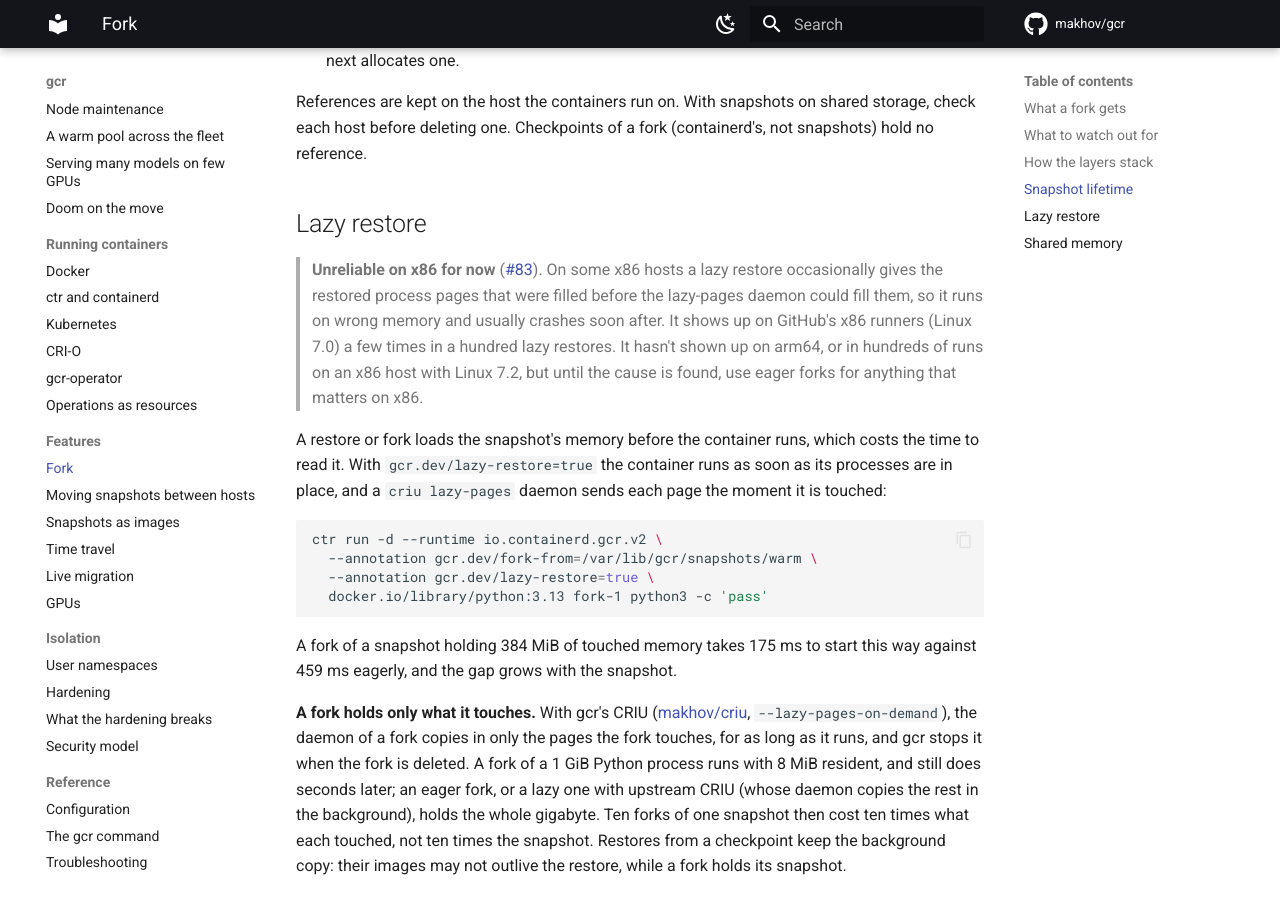
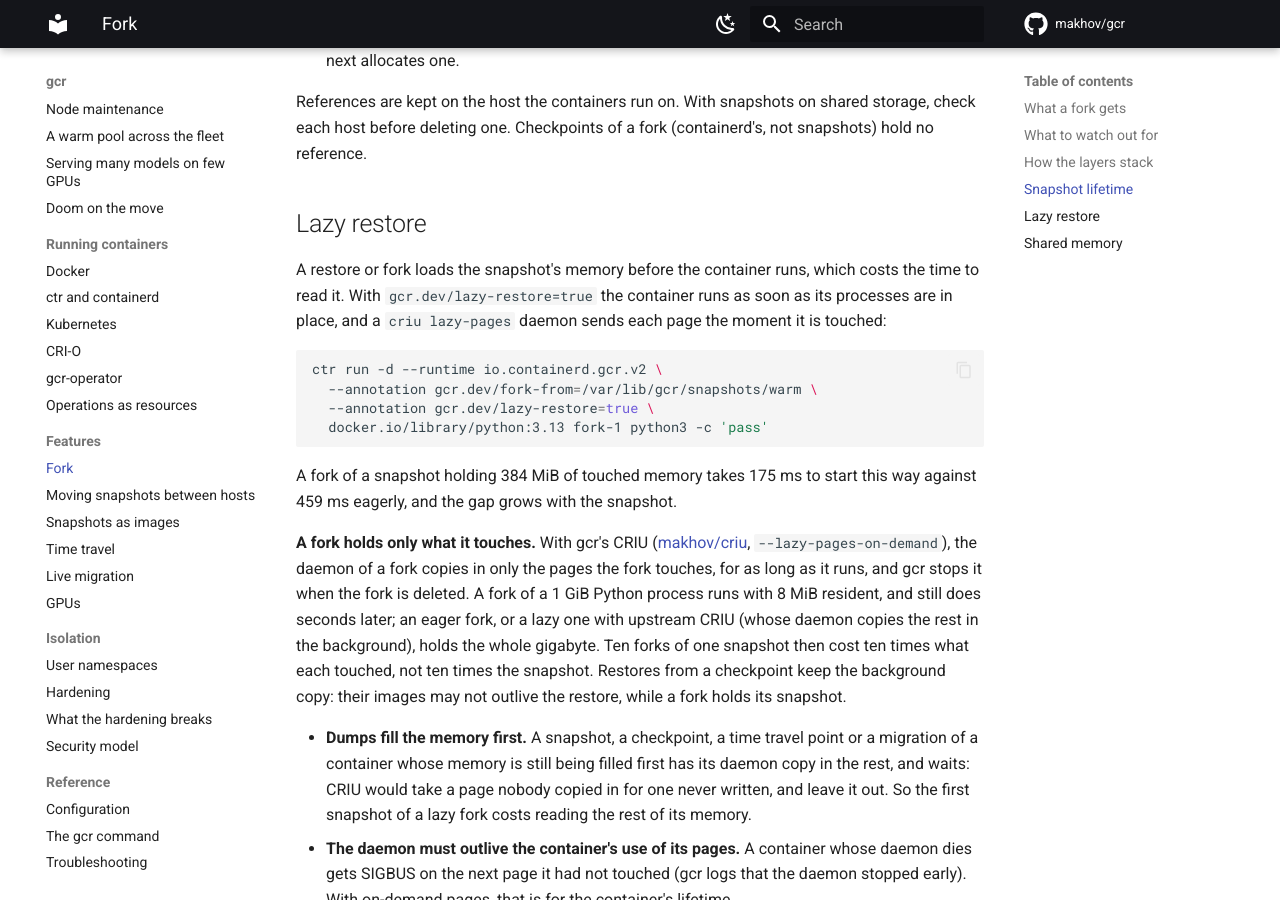
Before and after one commit to makhov/gcr, an MkDocs documentation site: the page built from docs/fork.md, in a window 1280 px wide and 900 px high, scrolled down 2115 px. Built offline with MkDocs 1.6.1 and Material for MkDocs 9.7.7, drawn with Linux system fonts in a browser that asks for light colours; comment, search, counter and statistics services are not loaded.

Commit message:
CRIU v4.2.1+gcr.6: lazy restores no longer run on pages read in from outside (#83); lazy tests back on x86 (#140)
A lazy restore's pages could be faulted in as the zero page by anything
reading the task's memory through /proc/<pid>/mem before CRIU registered
them with the userfaultfd. GitHub's runner agent (provjobd) does, which
is why only x86 CI failed. CRIU gcr.6 drops such pages once they are
registered (makhov/criu#10).

The lazy e2e tests run on x86 again, and the docs no longer say lazy
restores are unreliable there.

```diff
--- a/docs/fork.md
+++ b/docs/fork.md
@@ -106,15 +106,6 @@ fork (containerd's, not snapshots) hold no reference.
 
 ## Lazy restore
 
-> **Unreliable on x86 for now** ([#83](https://github.com/makhov/gcr/issues/83)).
-> On some x86 hosts a lazy restore occasionally gives the restored process
-> pages that were filled before the lazy-pages daemon could fill them, so it
-> runs on wrong memory and usually crashes soon after. It shows up on
-> GitHub's x86 runners (Linux 7.0) a few times in a hundred lazy restores. It
-> hasn't shown up on arm64, or in hundreds of runs on an x86 host with
-> Linux 7.2, but until the cause is found, use eager forks for anything that
-> matters on x86.
-
 A restore or fork loads the snapshot's memory before the container runs,
 which costs the time to read it. With `gcr.dev/lazy-restore=true` the
 container runs as soon as its processes are in place, and a
```
Also changed, not shown: docs/development.md (+1 -1 lines), docs/getting-started.md (+1 -1 lines), docs/install.md (+1 -1 lines), docs/migration.md (+0 -5 lines), 4 other files.
